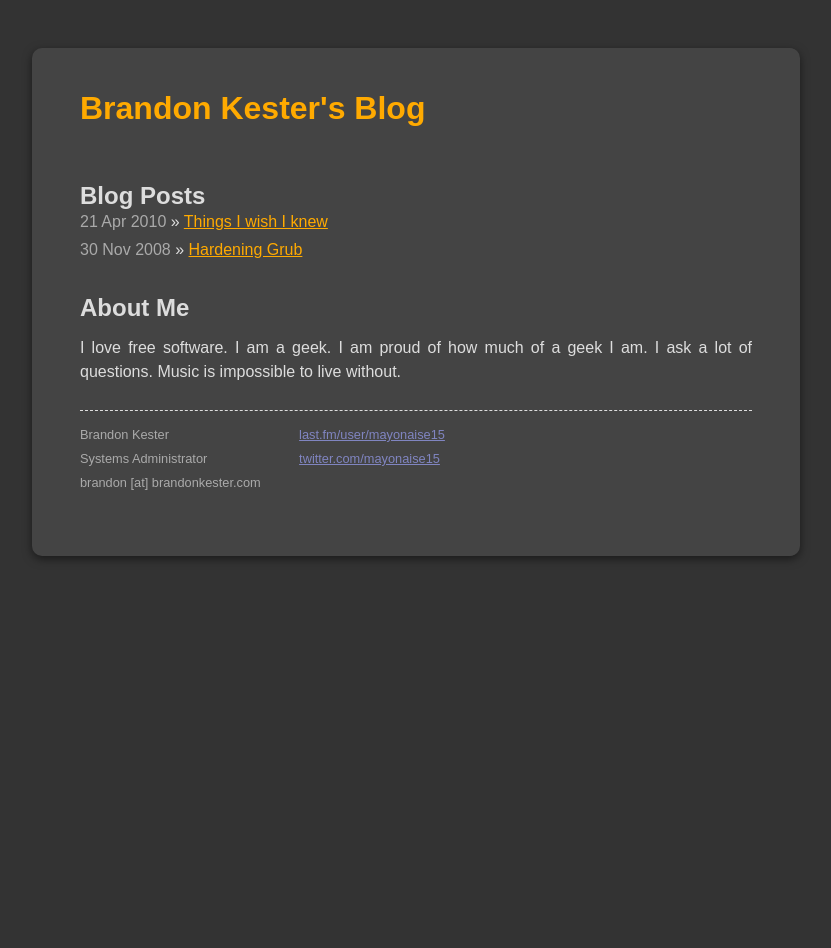
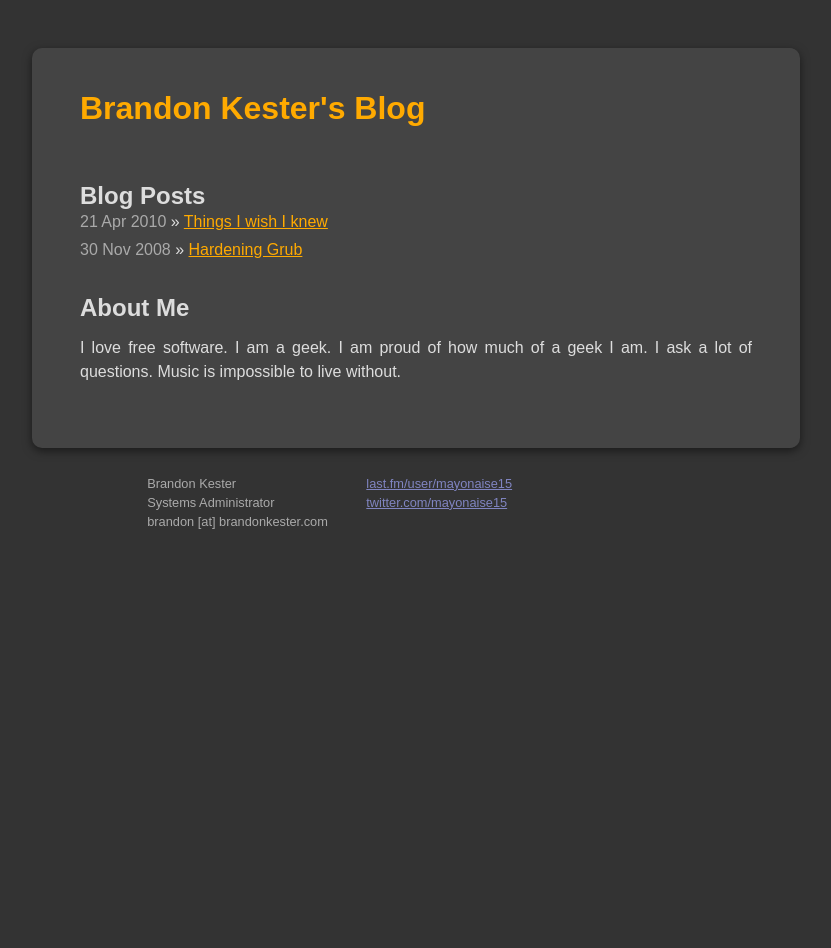
Before and after one commit to kesterb/kesterb.github.io, a Jekyll site: the page built from index.html, in a window 1280 px wide. Shown: the whole page, without its empty margins (224-1055 px from the left). Built offline with Jekyll 4.4.1, drawn with Linux system fonts in a browser that asks for light colours; some web fonts are replaced; Markdown is read by kramdown in place of the engine named in the settings.

Commit message:
Moved .footer out of .site div.

```diff
--- a/_layouts/default.html
+++ b/_layouts/default.html
@@ -37,6 +37,7 @@
 
                 {{ content }}
 
+          </div>
             <div class="footer">
               <div class="contact">
                 <p>
@@ -52,7 +53,6 @@
                 </p>
               </div>
             </div>
-          </div>
         </div> <!-- /container -->
 
     </body>
--- a/css/main.css
+++ b/css/main.css
@@ -55,7 +55,7 @@ ul.posts span {
 .site {
   text-align: justify;
   width: 42em;
-  margin: 3em auto 2em;
+  margin: 3em auto 0;
   padding: 3em;
   line-height: 1.5em;
   background-color: #444;
@@ -94,30 +94,32 @@ ul.posts span {
   color: #aaa;
 }
 
-.site .footer {
+.footer {
   font-size: 80%;
   color: #aaa;
-  border-top: 1px dashed #ddd;
-  margin-top: 2em;
   overflow: hidden;
+  text-align: justify;
+  width: 42em;
+  margin: 1em auto 2em;
+  line-height: 1.5em;
 }
 
-.site .footer .contact {
+.footer .contact {
   float: left;
   margin-right: 3em;
 }
 
-.site .footer .contact a {
+.footer .contact a {
   color: #8085C1;
 }
 
-.site .footer .rss {
+.footer .rss {
   margin-top: 1.1em;
   margin-right: -.2em;
   float: right;
 }
 
-.site .footer .rss img {
+.footer .rss img {
   border: 0;
 }
 
```
